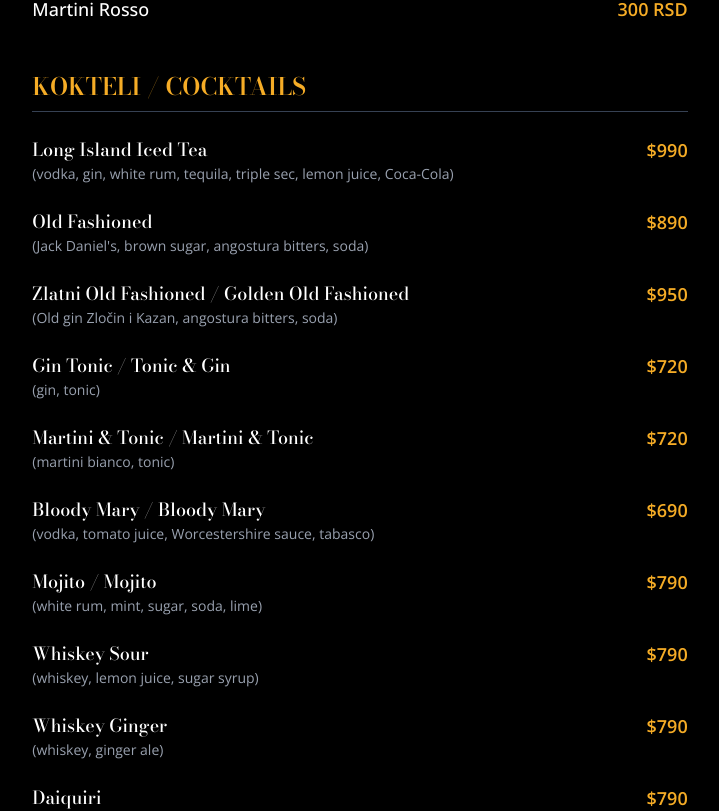
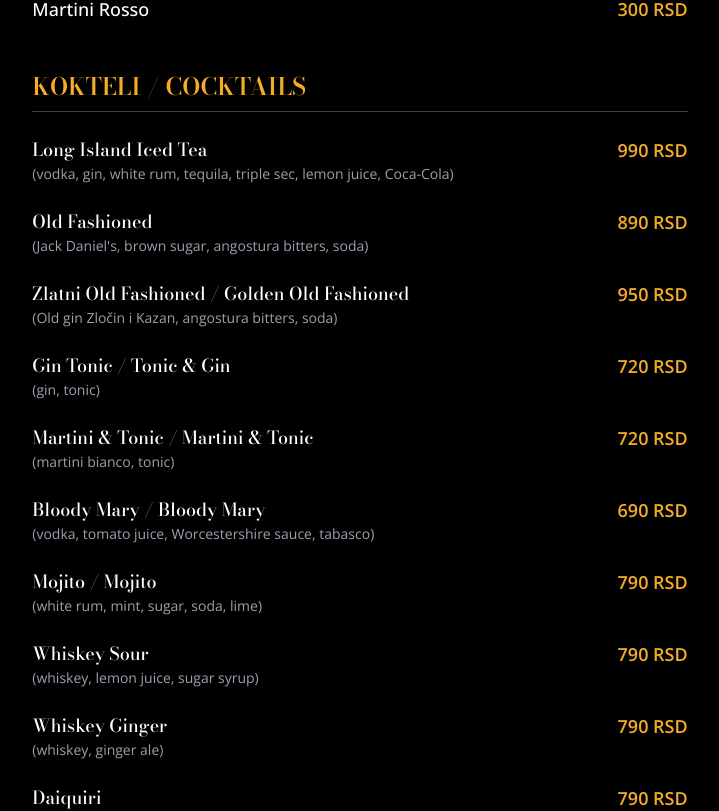
Before and after one commit to MihailoTerzic/wine-fine, a Next.js app: page /menu in a window 1280 px wide. Shown: the part 6492-7303 px from the top of the page, without its empty margins (280-999 px from the left). Built offline with nearby package versions, Linux system fonts and the light colour scheme.

Commit message:
opet fix

```diff
--- a/app/menu/page.js
+++ b/app/menu/page.js
@@ -124,7 +124,7 @@ export default function MenuPage() {
                       )}
                     </div>
                     <span className="mt-2 sm:mt-0 text-lg font-semibold text-[#f5ac26]">
-                      ${item.price}
+                      {item.price} RSD
                     </span>
                   </div>
                 ))}
```
